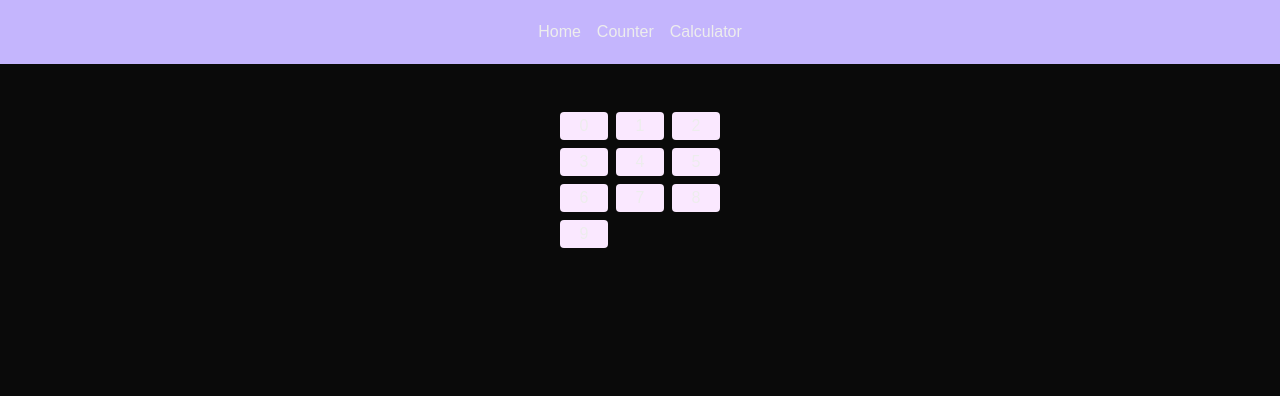
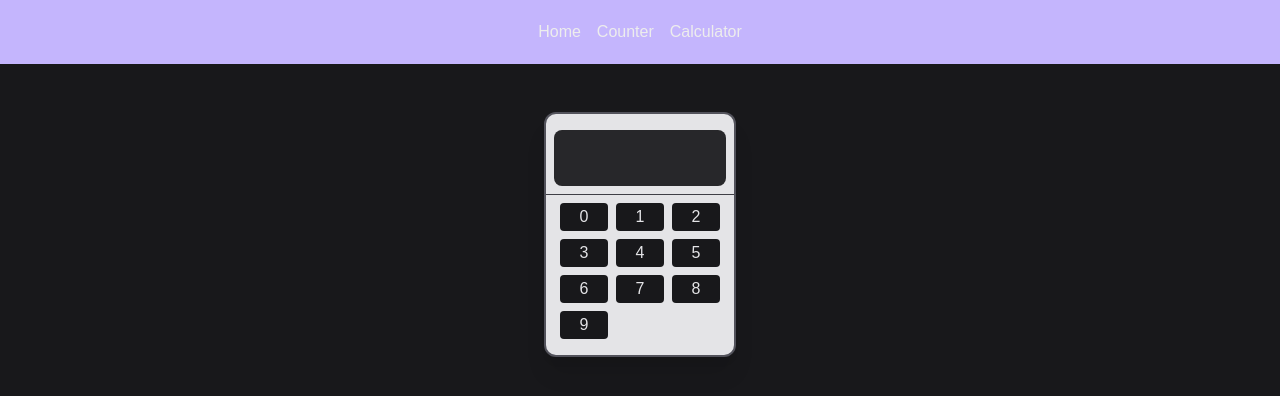
Before and after one commit to brandon-relentnet/ti84-plus-ce, a Next.js app: page /calculator in a window 1280 px wide. Shown: the top 396 px of the page. Built offline with nearby package versions, Linux system fonts and the light colour scheme.

Commit message:
Designed the digital calculator to look more aesthetically pleasing. Began working on the calculator screen functionality, displaying buttons the user presses.

```diff
--- a/src/app/calculator/page.js
+++ b/src/app/calculator/page.js
@@ -3,7 +3,7 @@ import Calculate from "@/components/calculator/Calculator";
 export default function CalculatorPage() {
 
     return (
-        <div>
+        <div className="h-screen">
             <Calculate />
         </div>
     );
--- a/src/app/layout.js
+++ b/src/app/layout.js
@@ -24,7 +24,7 @@ export default function RootLayout({ children }) {
         className={`${geistSans.variable} ${geistMono.variable} antialiased`}
       >
         <Navbar />
-        <div className="mt-28">
+        <div className="pt-28 bg-zinc-900">
         {children}
         </div>
       </body>
--- a/src/components/Button.js
+++ b/src/components/Button.js
@@ -3,7 +3,7 @@ export default function ({ children, onClick, value }) {
         <button
         onClick={onClick}
         value={value}
-        className="bg-fuchsia-100 border-2 border-transparent hover:border-fuchsia-300 transition duration-150 active:border-fuchsia-500 rounded active:scale-110"
+        className="text-zinc-200 bg-zinc-900 border-2 border-transparent hover:border-zinc-400 transition duration-150 active:border-zinc-600 rounded active:scale-110"
         >
             {children}
         </button>
--- a/src/components/calculator/Calculator.js
+++ b/src/components/calculator/Calculator.js
@@ -1,16 +1,26 @@
 "use client";
 
 import CalculatorButton from "./CalculatorButtons";
-
+import { useState } from "react";
 
 const numbers = Array.from(Array(10).keys());
 
 export default function Calculate() {
+    const [pressedNumbers, setPressedNumbers] = useState([]);
+
     const handleClick = (event) => {
-        console.log(event.target.value);
+        setPressedNumbers(pressedNumbers.toString().concat(event.target.value));
     }
 
-    return(
-        <CalculatorButton numbers={numbers} onClick={handleClick} />
+    console.log(pressedNumbers);
+
+    return (
+        <div className="flex flex-col justify-center border-2 w-48 mx-auto py-4 rounded-xl bg-zinc-200 border-zinc-600 shadow-xl">
+            <div className="flex justify-center items-center h-14 bg-zinc-800 mx-2 mb-2 rounded-lg">
+                <h1 className="text-lg text-zinc-200 font-semibold">{pressedNumbers}</h1>
+            </div>
+            <div className="h-px bg-zinc-700 mb-2" />
+            <CalculatorButton numbers={numbers} onClick={handleClick} />
+        </div>
     );
 }
```
